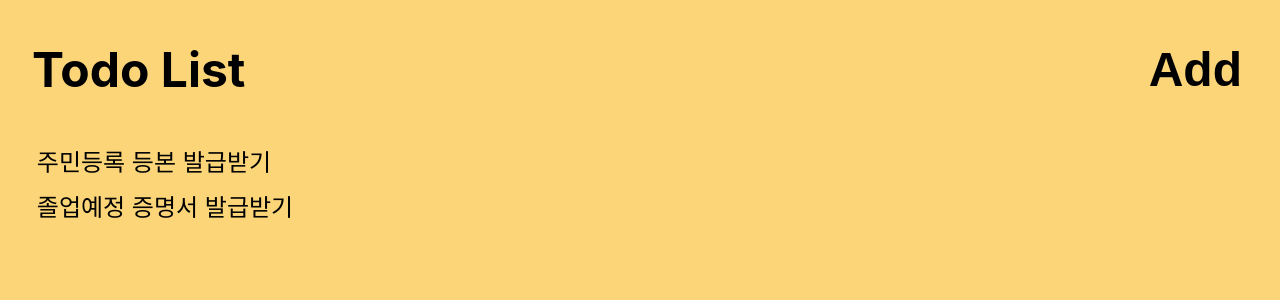
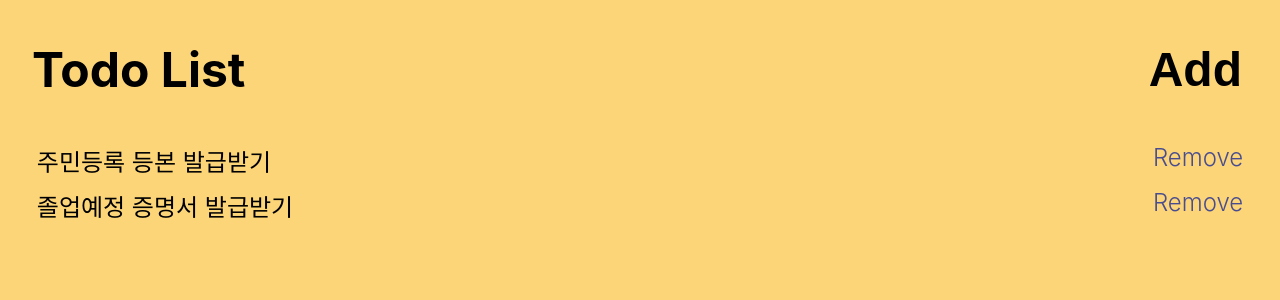
Before and after one commit to jihyuunn/TodoListTS, a React (Create React App) app: page / in a window 1280 px wide. Shown: the top 300 px of the page. Built offline with nearby package versions, Linux system fonts and the light colour scheme.

Commit message:
🛠feat: todo item 삭제버튼 추가

```diff
--- a/src/Card.tsx
+++ b/src/Card.tsx
@@ -1,11 +1,12 @@
-import React, { useEffect } from "react";
-import styled, {StyledProps} from "styled-components";
+import React from "react";
+import styled from "styled-components";
 
 interface Props {
   id: number;
   todo: string;
   done: boolean;
   onToggle: (event: any) => void;
+  removeTodoItem: (event: any) => void;
   className?: string;
 }
 
@@ -16,11 +17,11 @@ const CardContainer = styled.div`
   display: flex;
   justify-content: space-between;
   div.done {
-      text-decoration: line-through;
+    text-decoration: line-through;
     text-decoration-color: rgb(129, 214, 185);
   }
   div.ongoing {
-      text-decoration: none;
+    text-decoration: none;
   }
   span {
     font-size: 1.5rem;
@@ -29,11 +30,23 @@ const CardContainer = styled.div`
   }
 `;
 
-const Card: React.FC<Props> = ({ id, todo, done, onToggle}) => {
-
+const Card: React.FC<Props> = ({
+  id,
+  todo,
+  done,
+  onToggle,
+  removeTodoItem,
+}) => {
   return (
-    <CardContainer onClick={e => onToggle(e)} data-id={id} className={done?'done':'ongoing'}>
-      {todo}
+    <CardContainer data-id={id}>
+      <div
+        onClick={(e) => onToggle(e)}
+        data-id={id}
+        className={done ? "done" : "ongoing"}
+      >
+        {todo}
+      </div>
+      <span onClick={e => removeTodoItem(e)}>Remove</span>
     </CardContainer>
   );
 };
--- a/src/Main.tsx
+++ b/src/Main.tsx
@@ -21,7 +21,7 @@ const Main = () => {
   ]);
   const onToggle = (event: any) => {
     event.preventDefault();
-    let id = event.target.dataset.id;
+    let id = event.target.parentNode.dataset.id;
     const copyArray = todoList;
     copyArray[id].done = !todoList[id].done;
     setTodoList([...copyArray]);
@@ -30,7 +30,6 @@ const Main = () => {
   const [todoItem, setTodoItem] = useState<string>("");
   const getTodoItem = (event: any) => {
     setTodoItem(event.target.value);
-    console.log(event.target.value);
   };
   const addTodoItem = (event: any) => {
     event.preventDefault();
@@ -39,6 +38,17 @@ const Main = () => {
     setTodoList(prev => [...prev, newItem]);
     setTodoItem('')
   };
+  const removeTodoItem = (event:any) => {
+      event.preventDefault();
+      const id = parseInt(event.target.parentNode.dataset.id);
+      const newList:any = [];
+      todoList.forEach(item => {
+          if (item.id !== id) {
+              newList.push(item)
+          }
+      });
+      setTodoList([...newList]);
+  }
   return (
     <MainContainer>
       <Header startInput={startInput} />
@@ -55,6 +65,7 @@ const Main = () => {
           todo={item.todo}
           done={item.done}
           onToggle={onToggle}
+          removeTodoItem={removeTodoItem}
         />
       ))}
     </MainContainer>
```
